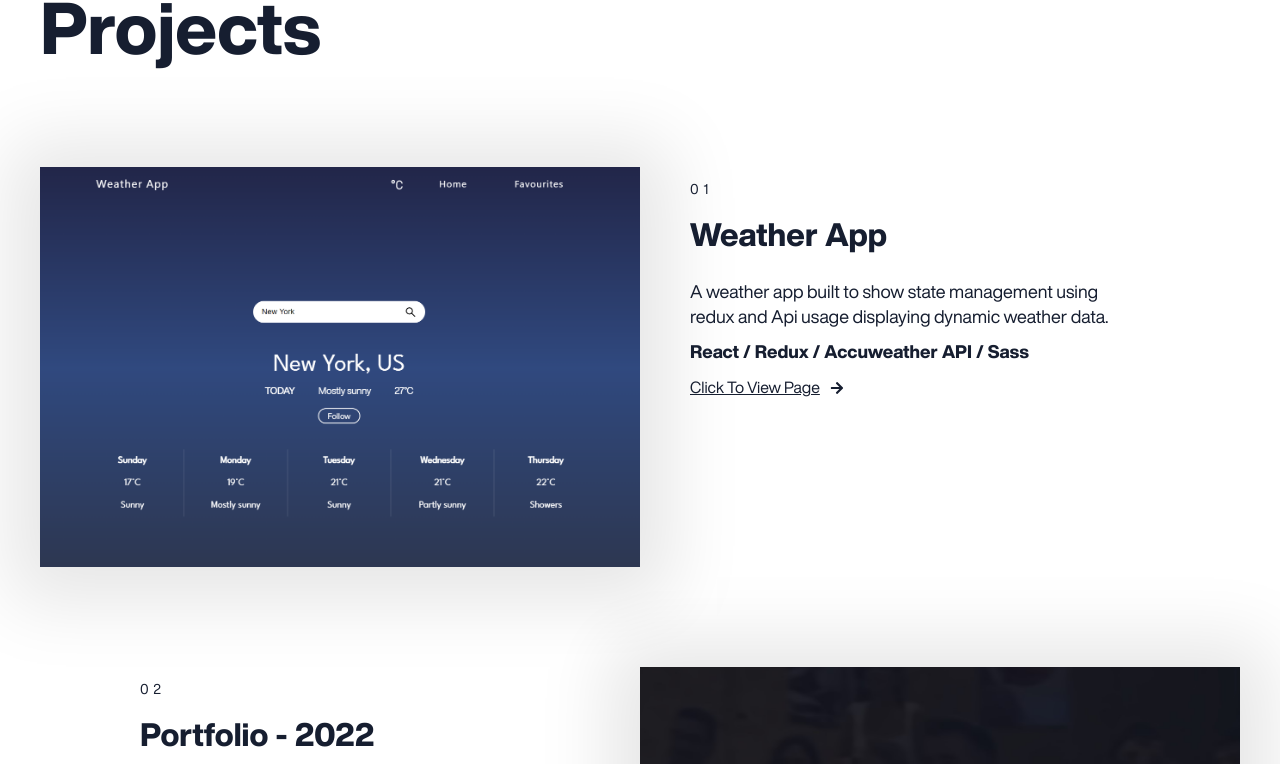
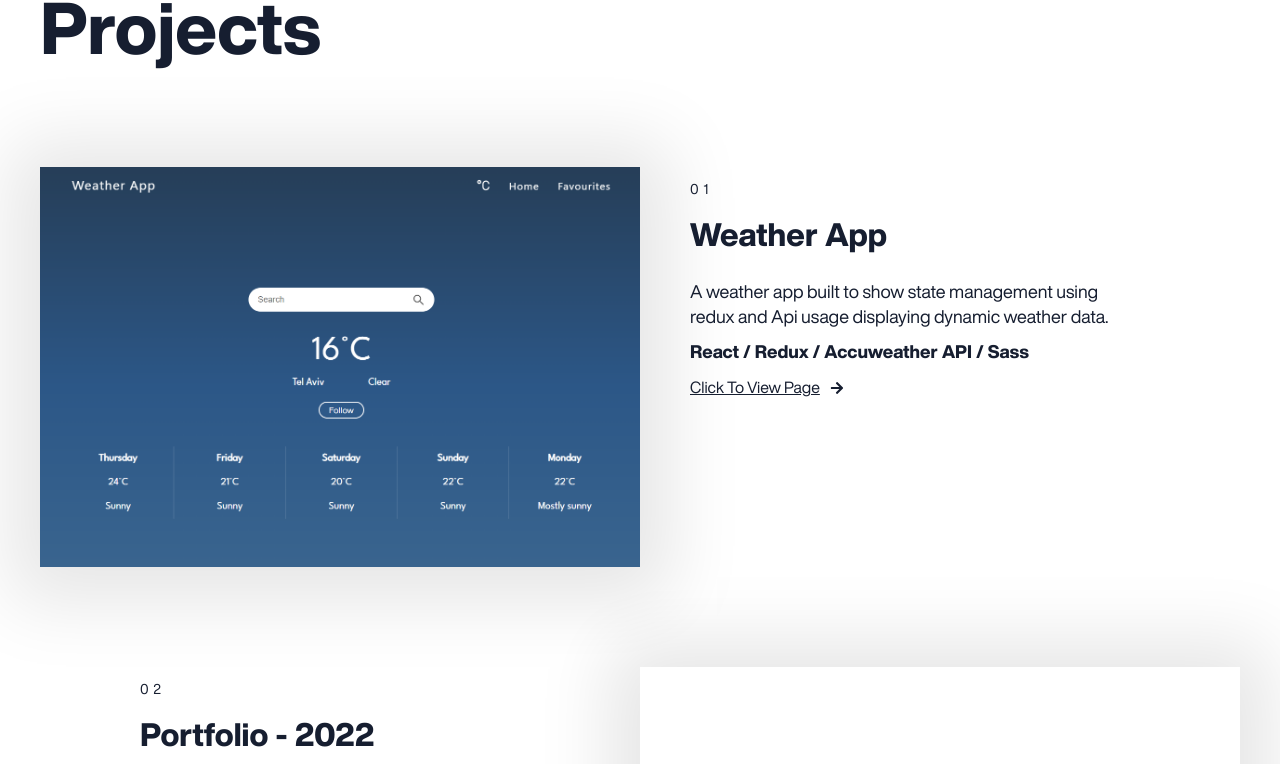
Before and after one commit to roimalka10/portfolio-2022, a React (Create React App) app: page / in a window 1280 px wide. Shown: the part 972-1736 px from the top of the page. Built offline with nearby package versions, Linux system fonts and the light colour scheme.

Commit message:
updated projects data for added projects

```diff
--- a/src/projects-data/projects-data.js
+++ b/src/projects-data/projects-data.js
@@ -1,10 +1,9 @@
 import portfolio from "../images/portfolio1.jpg";
-import progress from "../images/workinprogress.jpg";
 import tesla from "../images/tesla.jpg";
 import teslaNew from "../images/tesla-image.jpg";
 import weather from "../images/weatherapp.jpg";
 import weatherNew from "../images/weathernew.png";
-import wildfire from "../images/wildfire.jpg";
+import weatherNewImg from "../images/Screenshot_1.png";
 import portfolio2022 from "../images/portfolio2022.jpg";
 import portfolio2022New from "../images/portfolio2022New.jpg";
 import calculator from "../images/calculator.jpg";
@@ -14,8 +13,9 @@ import tabletport2021 from "../images/tabletport2021.jpg";
 export const projects = [
   {
     id: 1,
+    cssId: "weather-app",
     title: "Weather App",
-    img: weatherNew,
+    img: weatherNewImg,
     stack: "React / Redux / Accuweather API / Sass",
     about:
       "A weather app built to show state management using redux and Api usage displaying dynamic weather data.",
@@ -25,7 +25,7 @@ export const projects = [
   {
     id: 2,
     title: "Portfolio - 2022",
-    img: portfolio2022,
+    img: portfolio2022New,
     stack: "React / CSS / Axios / Framer Motion",
     about:
       "New and improved version of my portfolio, showing better design, code and UI/UX skills.",
@@ -56,6 +56,7 @@ export const projects = [
     about:
       "My personal portfolio created in 2021 to showcase my projects and skills.",
     link: "https://roimalkaportfolio-2021.netlify.app/",
+    page: "portfolio-2021",
   },
   {
     id: 5,
@@ -64,6 +65,7 @@ export const projects = [
     stack: "React / Styled Components",
     about: "A tesla home page clone showing Styled Components usage.",
     link: "https://tesla-clone-roimalka.netlify.app",
+    page: "tesla-clone",
   },
   {
     id: 6,
```
